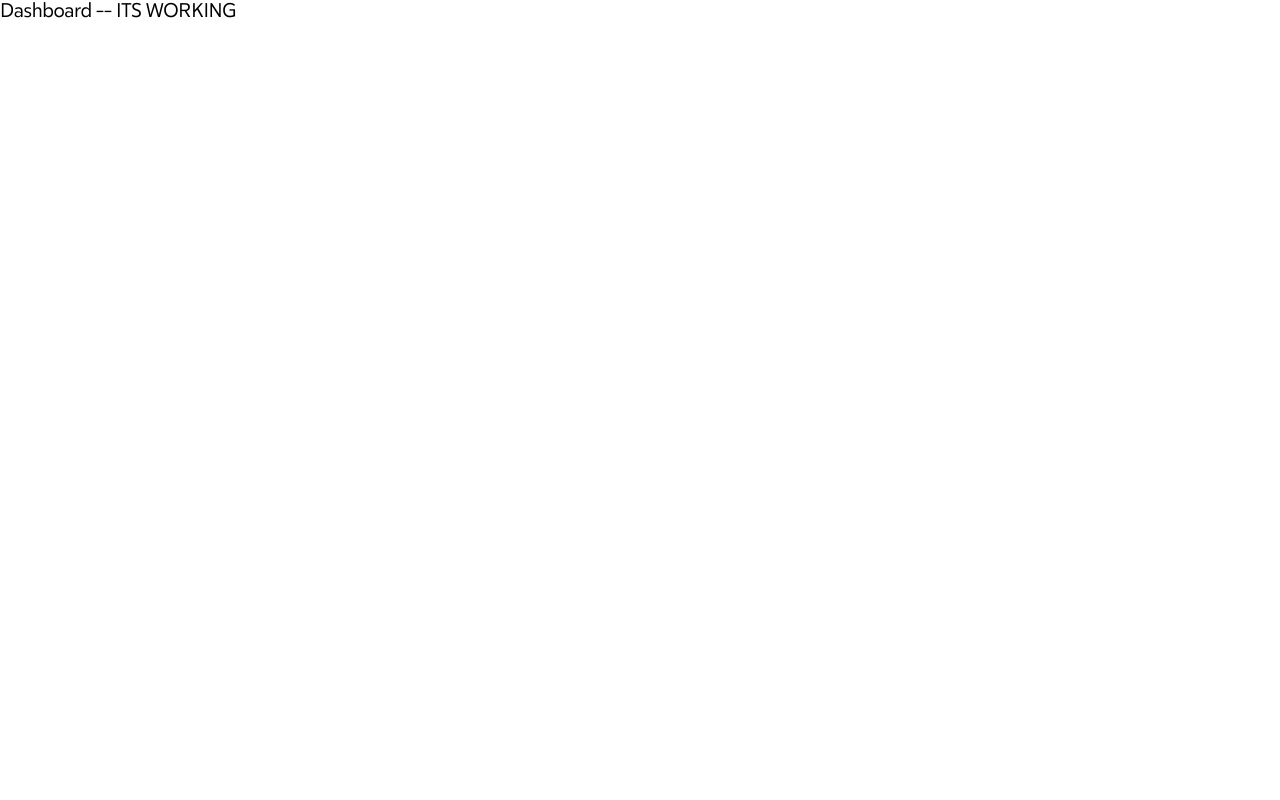
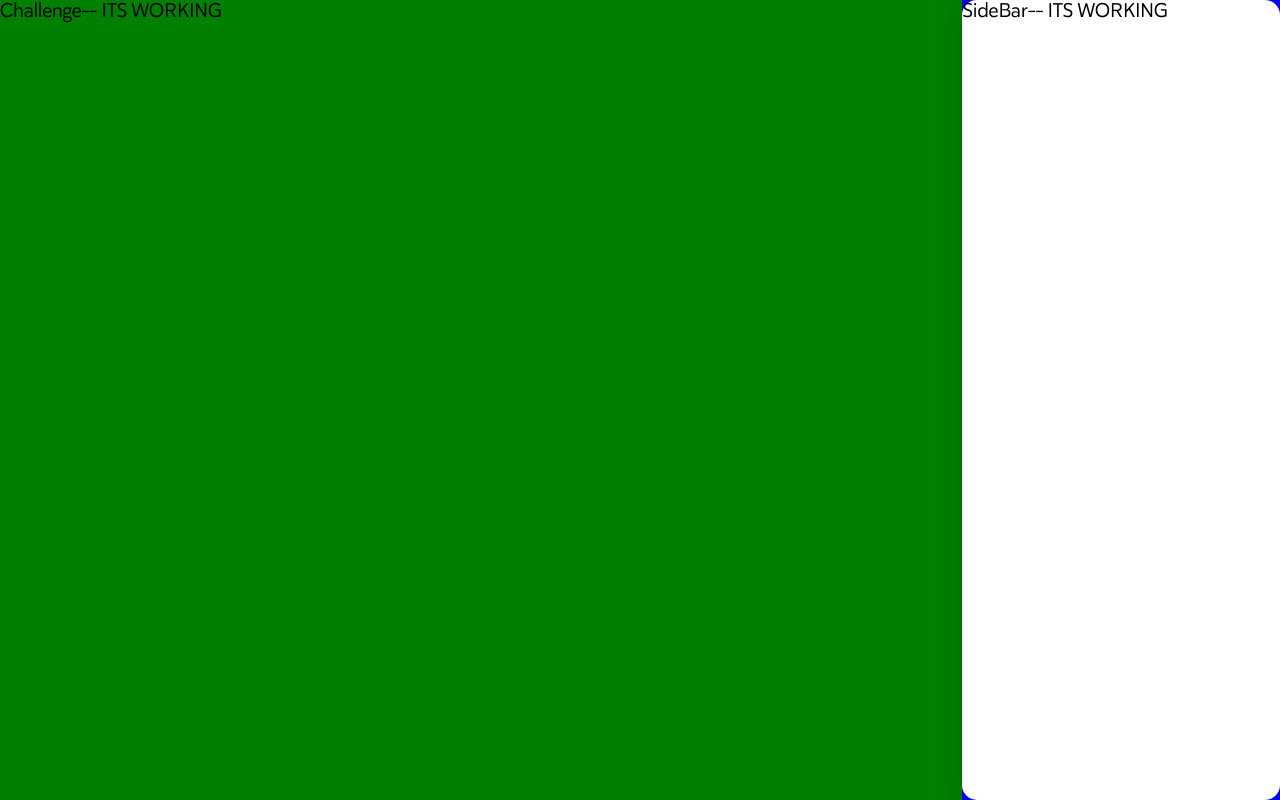
Before and after one commit to ccosneau0/thirtytips, a React (Create React App) app: page /dashboard in a window 1280 px wide. Built offline with nearby package versions, Linux system fonts and the light colour scheme.

Commit message:
feat : base for dash

```diff
--- /dev/null
+++ b/src/Component/Dashboard/Challenge/Challenge.js
@@ -0,0 +1,13 @@
+import React from 'react';
+import './Challenge.scss';
+
+
+function Challenge() {
+  return (
+    <div className="Challenge">
+      Challenge-- ITS WORKING
+
+    </div>
+  );
+}
+export default Challenge;
--- /dev/null
+++ b/src/Component/Dashboard/Challenge/Challenge.scss
@@ -0,0 +1,4 @@
+.Challenge{
+  background :green;
+  height:100%;
+}
--- /dev/null
+++ b/src/Component/Dashboard/SideBar/SideBar.js
@@ -0,0 +1,13 @@
+import React from 'react';
+import './SideBar.scss';
+
+
+function SideBar() {
+  return (
+    <div className="SideBar">
+      SideBar-- ITS WORKING
+
+    </div>
+  );
+}
+export default SideBar;
--- /dev/null
+++ b/src/Component/Dashboard/SideBar/SideBar.scss
@@ -0,0 +1,6 @@
+.SideBar{
+  height:100%;
+  background: #FFFFFF;
+  box-shadow: 0px 4px 32px rgba(0, 0, 0, 0.15);
+  border-radius: 15px;
+}
--- a/src/Component/Registration/Signup.js
+++ b/src/Component/Registration/Signup.js
@@ -14,7 +14,7 @@ function Signup() {
       <input type="email" value="entrez votre prénom/pseudo"></input>
       <input type="email"></input>
       <input type="password" ></input>
-      <button className="btn-log disabled"> <i className="icon-avatared"></i> <a href={"/registration"} >crée ton compte   </a></button>
+      <button className="btn-log disabled"> <i className="icon-avatared"></i> <a href={"/dashboard"} >crée ton compte   </a></button>
 
       <p className="signup-policy">
         By signing up, I agree to the Treva Orivacy Policy <br/>
--- a/src/Pages/Dashboard/Dashboard.js
+++ b/src/Pages/Dashboard/Dashboard.js
@@ -1,11 +1,18 @@
 import React from 'react';
 import './Dashboard.scss';
-
-
+import '../../Component/Dashboard/SideBar/SideBar'
+import SideBar from '../../Component/Dashboard/SideBar/SideBar';
+import Challenge from '../../Component/Dashboard/Challenge/Challenge';
 function Dashboard() {
   return (
     <div className="Dashboard">
-      Dashboard -- ITS WORKING
+
+      <div className="challenge-container">
+        <Challenge></Challenge>
+      </div>
+      <div className="sidebar-container">
+        <SideBar></SideBar>
+      </div>
 
     </div>
   );
--- a/src/Pages/Dashboard/Dashboard.scss
+++ b/src/Pages/Dashboard/Dashboard.scss
@@ -0,0 +1,17 @@
+.Dashboard{
+  display: flex;
+  flex-direction: row;
+  height :100vh;
+  width : 100vw;
+  background-color : blue;
+}
+
+.sidebar-container{
+  width: 33%;
+  height: 100%
+}
+
+.challenge-container{
+  width: 100%;
+  height: 100%
+}
--- /dev/null
+++ b/src/Pages/Progress/Progress.js
@@ -0,0 +1,14 @@
+import React from 'react';
+import './Progress.scss';
+
+
+function Progress() {
+  return (
+    <div className="Progress">
+      Progress-- ITS WORKING
+
+    </div>
+  );
+}
+
+export default Progress;
--- a/src/Routing.js
+++ b/src/Routing.js
@@ -3,7 +3,7 @@ import { Switch, BrowserRouter, Route, browserHistory} from 'react-router-dom';
 import App from "./App";
 import Registration from "./Pages/Registration/Registration";
 import Dashboard from "./Pages/Dashboard/Dashboard";
-
+import Progress from "./Pages/Progress/Progress";
 class Routing extends Component {
   render() {
     return (
@@ -12,6 +12,8 @@ class Routing extends Component {
           <Route exact path='/' component={App} />
           <Route exact path='/registration' component={Registration} />
           <Route exact path='/dashboard'  component={Dashboard} />
+          <Route exact path='/Progress'  component={Progress} />
+
         </Switch>
       </BrowserRouter>
     )
```
Also changed, not shown: src/Pages/Progress/Progress.scss (added).
